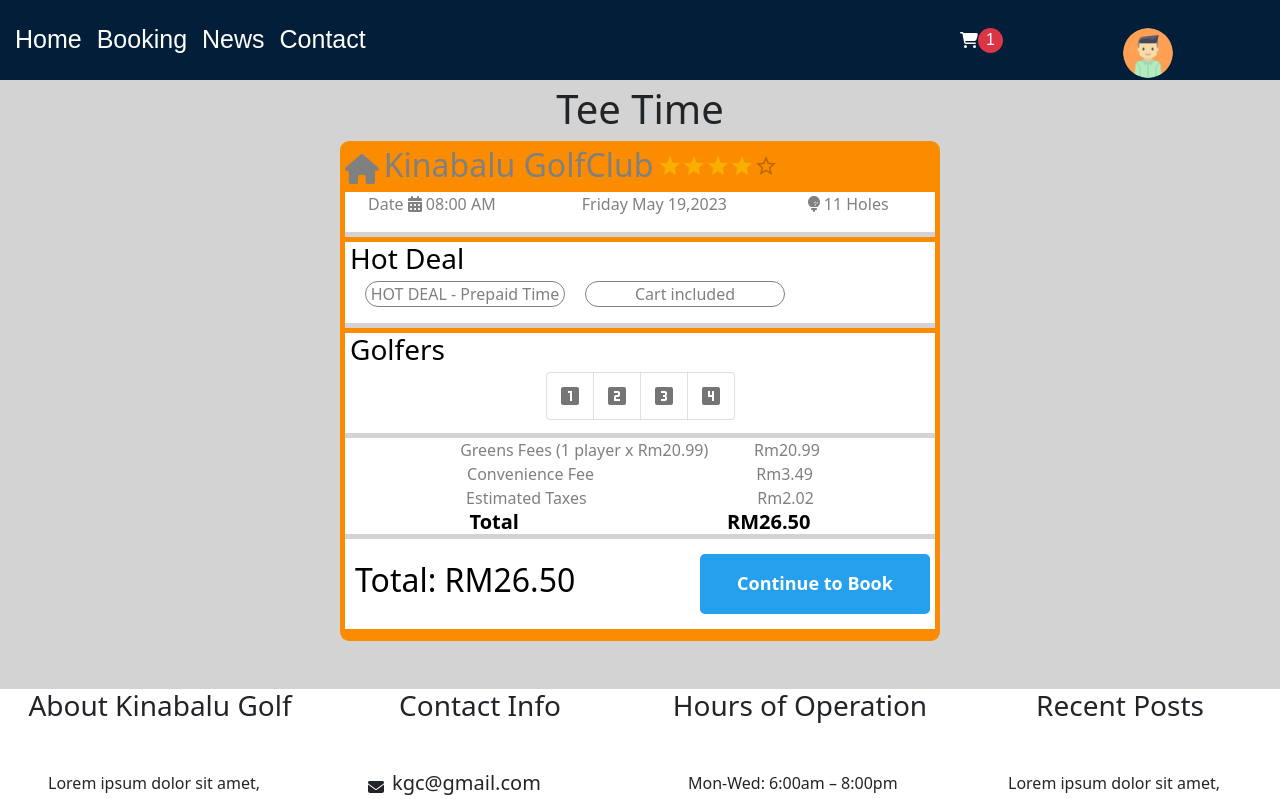
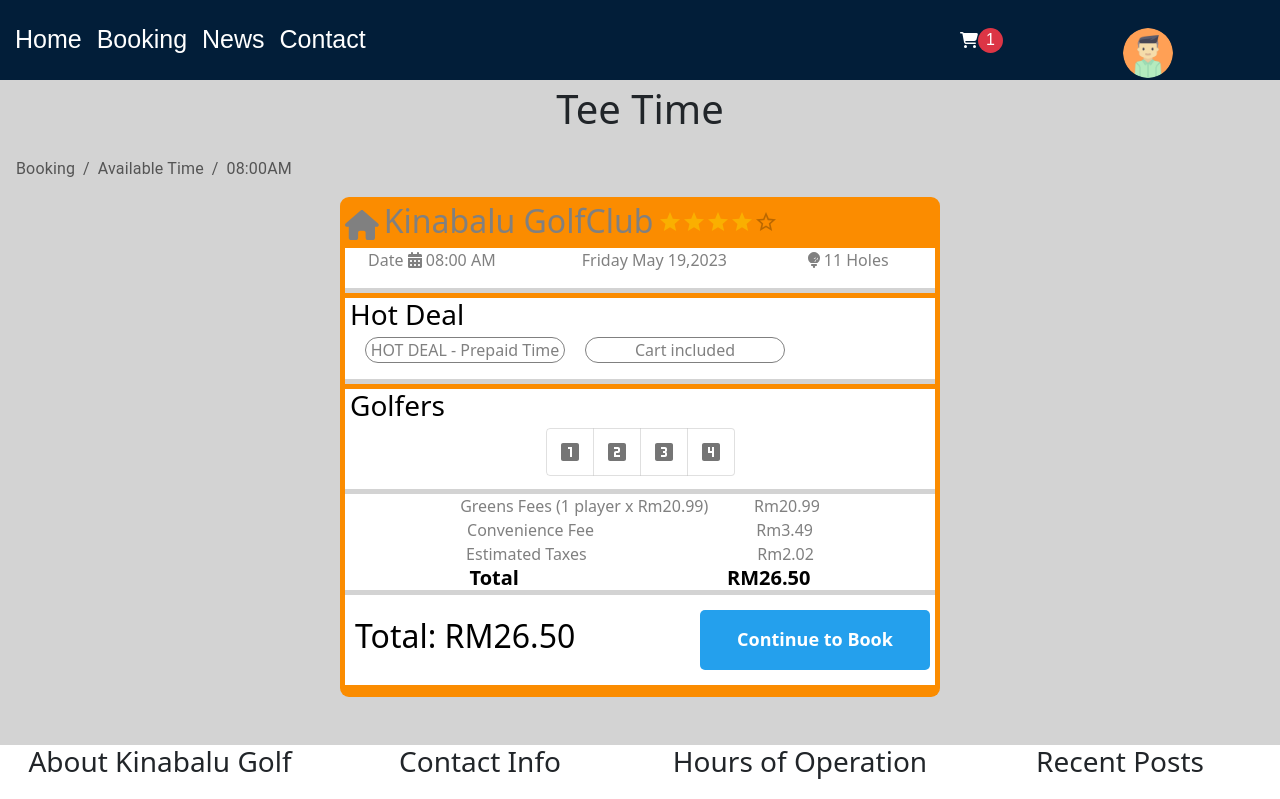
Before and after one commit to Dannyw07/test, a React (Create React App) app in the folder clientside/: page /availableTime/slot-1 in a window 1280 px wide. Shown: the top 799 px of the page. Built offline with nearby package versions, Linux system fonts and the light colour scheme.

Commit message:
updated teetime

```diff
--- a/clientside/src/pages/Homepage/Homepage.jsx
+++ b/clientside/src/pages/Homepage/Homepage.jsx
@@ -3,6 +3,8 @@ import Navbar from "../../components/Navbar/Navbar";
 import Carousell from "../../components/Carousel/Carousell";
 import Footer from "../../components/Footer/Footer";
 import MainContainer from "../../components/MainContainer/MainContainer";
+import PersonOne from "../../components/Images/PersonOne.png";
+import "./homepage.css";
 
 const Homepage = () => {
   return (
@@ -14,7 +16,22 @@ const Homepage = () => {
         <Carousell />
       </div>
 
-      <h1>Features</h1>
+      <div className="UpcomingEvent">
+        <div className="EventTitle">
+          <h1>Upcoming Event</h1>
+        </div>
+
+        <div className="Events">
+          <div className="eventOne">
+            <h4>Golf Competition</h4>
+            <img src={PersonOne} alt="Golfers" className="golfers" />
+          </div>
+          <div className="eventOne">
+            <h4>Golf Competition</h4>
+          </div>
+        </div>
+      </div>
+
       <Footer />
     </div>
   );
--- /dev/null
+++ b/clientside/src/pages/Homepage/homepage.css
@@ -0,0 +1,25 @@
+.UpcomingEvent {
+  margin: 10px;
+  background-color: grey;
+  height: 500px;
+  border-radius: 5px;
+}
+
+.EventTitle h1 {
+  text-align: left;
+  margin: 10px;
+  padding: 10px;
+}
+
+.Events {
+  display: flex;
+  justify-content: space-evenly;
+}
+
+.eventOne {
+  width: 300px;
+  height: 400px;
+
+  justify-content: space-evenly;
+  background-color: lightpink;
+}
--- a/clientside/src/pages/Teetime/TeeTime.css
+++ b/clientside/src/pages/Teetime/TeeTime.css
@@ -127,3 +127,10 @@
   font-size: large;
   font-weight: bolder;
 }
+
+.Breadcrumb {
+  display: flex;
+  align-items: center;
+  margin-left: auto;
+  margin-right: auto;
+}
--- a/clientside/src/pages/Teetime/TeeTime.jsx
+++ b/clientside/src/pages/Teetime/TeeTime.jsx
@@ -19,6 +19,8 @@ import LooksTwoIcon from "@mui/icons-material/LooksTwo";
 import Looks3Icon from "@mui/icons-material/Looks3";
 import Looks4Icon from "@mui/icons-material/Looks4";
 import { color } from "framer-motion";
+import Breadcrumbs from "@mui/material/Breadcrumbs";
+import Link from "@mui/material/Link";
 
 const TeeTime = () => {
   const [value, setValue] = React.useState(4);
@@ -33,6 +35,27 @@ const TeeTime = () => {
       <Navbar />
       <div className="TeetimeContainer">
         <h1>Tee Time</h1>
+        <div className="Breadcrumb">
+          <div className="breadcrumb m-3">
+            {/* <div role="presentation" onClick={handleClick}> */}
+            <Breadcrumbs aria-label="breadcrumb">
+              <Link underline="hover" color="inherit" href="/booking">
+                Booking
+              </Link>
+              <Link underline="hover" color="inherit" href="/availableTime">
+                Available Time
+              </Link>
+              <Link
+                underline="hover"
+                color="inherit"
+                href="/availableTime/slot-1"
+              >
+                08:00AM
+              </Link>
+            </Breadcrumbs>
+            {/* </div> */}
+          </div>
+        </div>
 
         <div className="TeetimeForm">
           <div className="TeeTimeTitle">
```
Also changed, not shown: clientside/src/pages/Event/Event.jsx (added, +7 -0 lines), clientside/src/components/Images/PersonOne.png (added).
